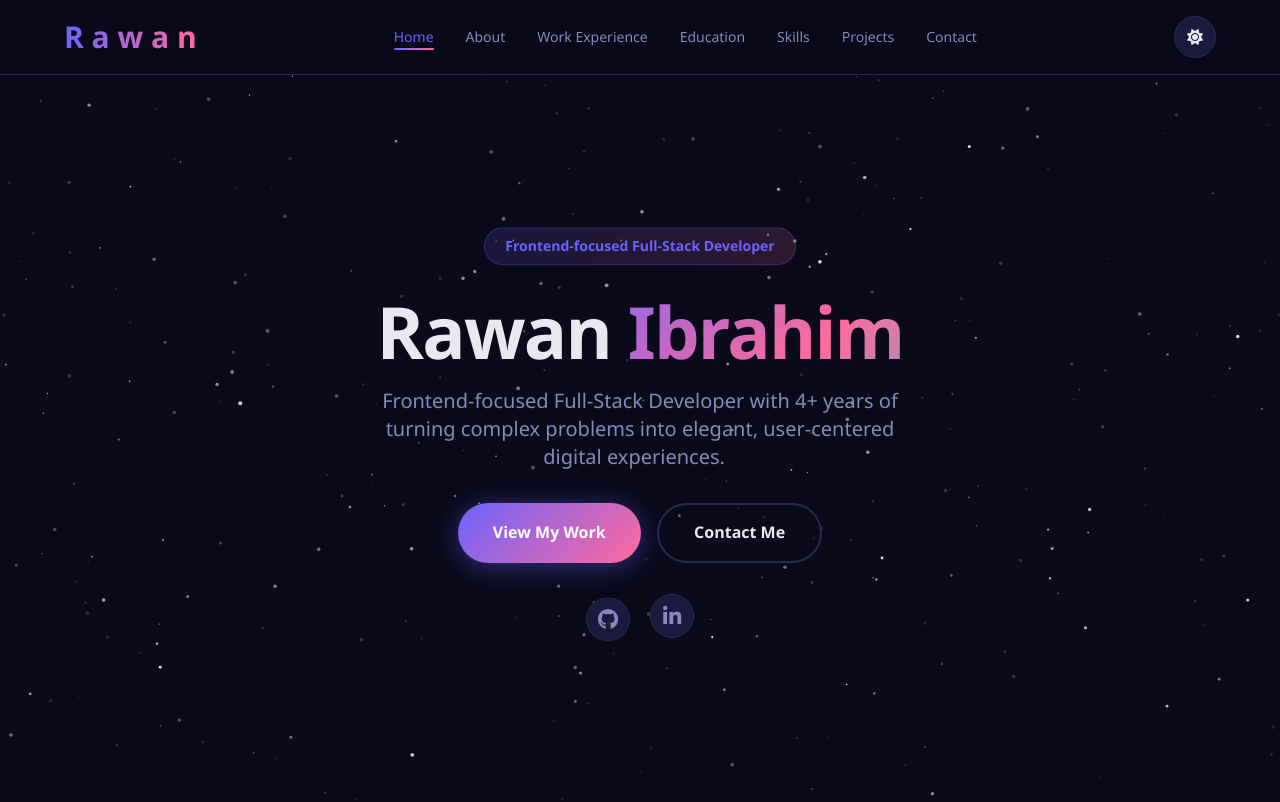
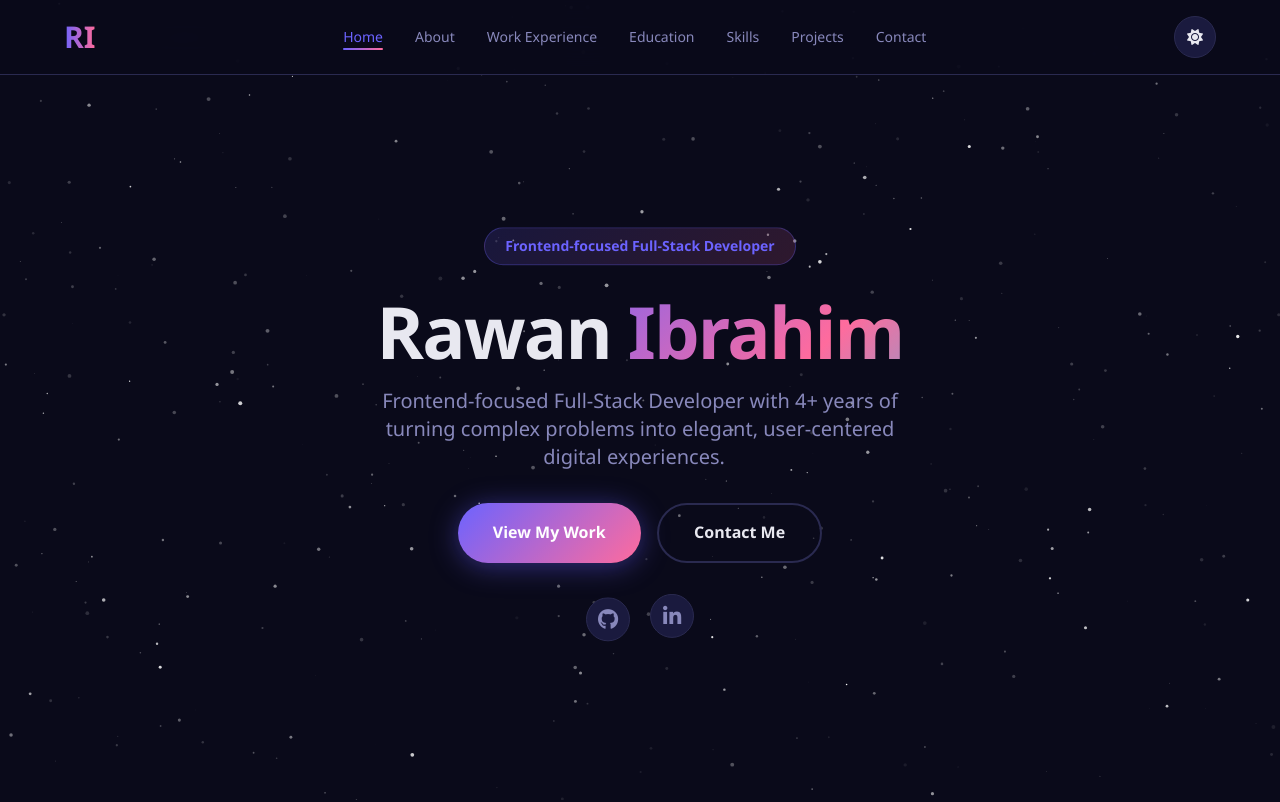
Before and after one commit to rawanIbrahim-59/Rawan-Portfolio, a React (Vite) app: page / in a window 1280 px wide. Shown: the top 802 px of the page. Built offline with nearby package versions, Linux system fonts and the light colour scheme; the HTML template or start-up script is replaced by a standard one.

Commit message:
Edit the logo

```diff
--- a/src/components/Navbar.jsx
+++ b/src/components/Navbar.jsx
@@ -57,7 +57,7 @@ export default function Navbar({ theme, toggleTheme }) {
       }}
     >
       <div className="text-3xl font-extrabold bg-gradient-to-r from-primary to-secondary bg-clip-text text-transparent select-none">
-        R a w a n
+        RI
       </div>
 
       <ul className="hidden md:flex gap-8 list-none">
```
